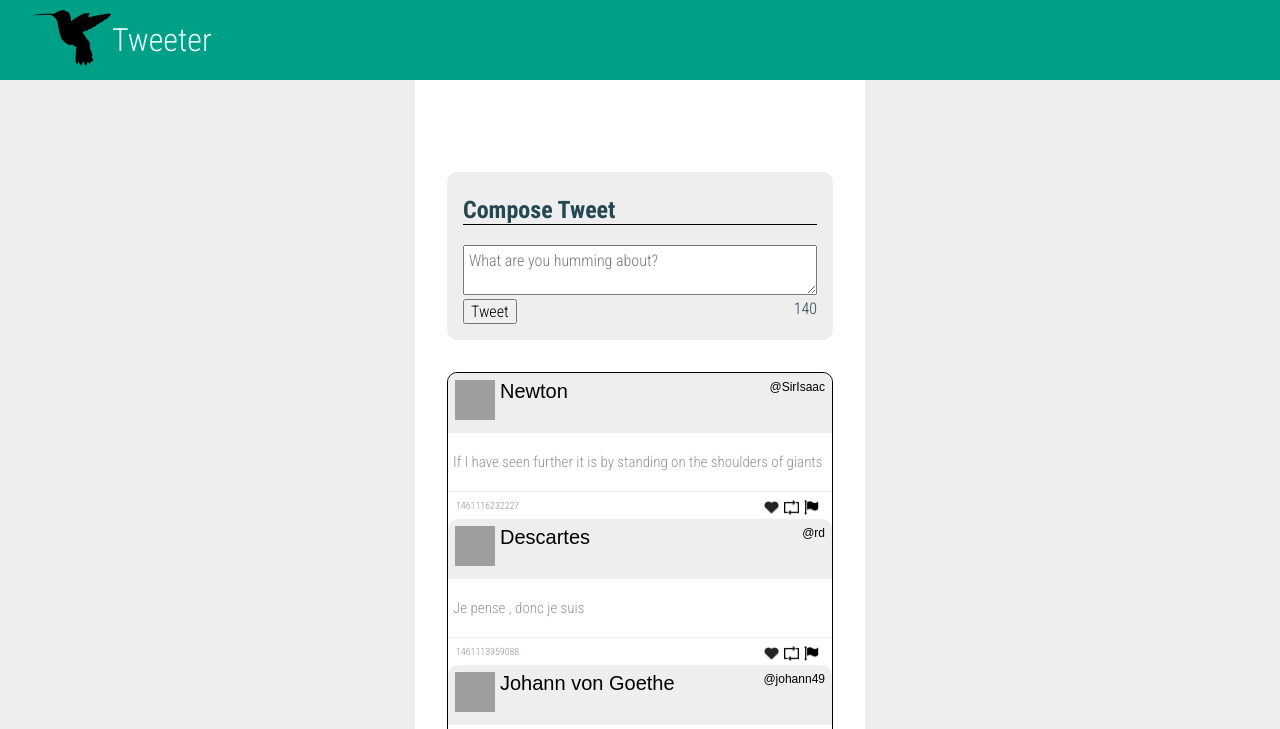
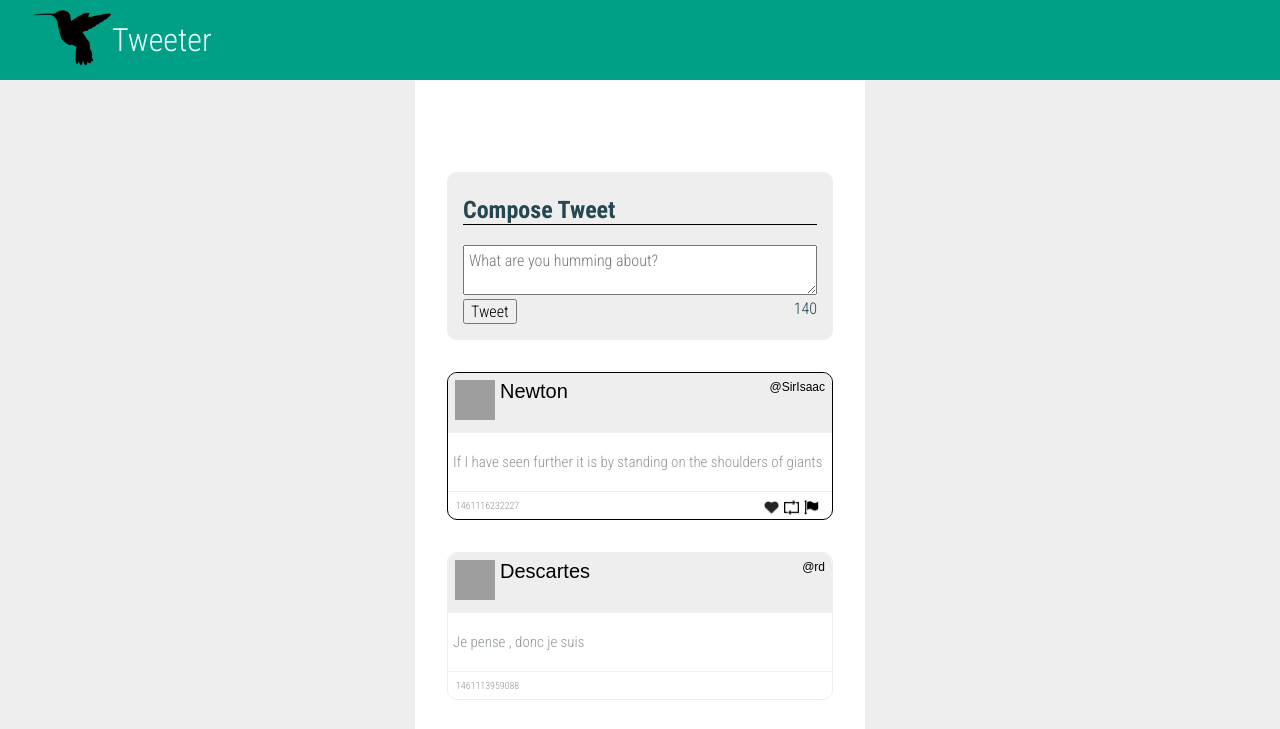
Before and after one commit to richard135/tweetr, a website: page public/index.html in a window 1280 px wide. In both pictures the pointer is over the element 640 px from the left and 445 px from the top of the page. Shown: the top 729 px of the page. Drawn offline with Linux system fonts and the light colour scheme; grey boxes are pictures that could not be loaded.

Commit message:
Fixed article errors

```diff
--- a/public/styles/existing-tweet.css
+++ b/public/styles/existing-tweet.css
@@ -14,7 +14,7 @@
   filter: brightness(100%);
 }
 
-.existing-tweet {
+.existing-tweet article{
   background-color: white;
   border-radius: 10px;
   margin: 2em;
@@ -22,7 +22,7 @@
   border-color:#EEE
 }
 
-.existing-tweet:hover {
+.existing-tweet article:hover{
   background-color: white;
   border-radius: 10px;
   margin: 2em;
@@ -62,7 +62,7 @@
   display:none;
 }
 
-.existing-tweet:hover footer .footer_logo{
+.existing-tweet article:hover footer .footer_logo{
   height: 15px;
   width: 15px;
   float: right;
```
